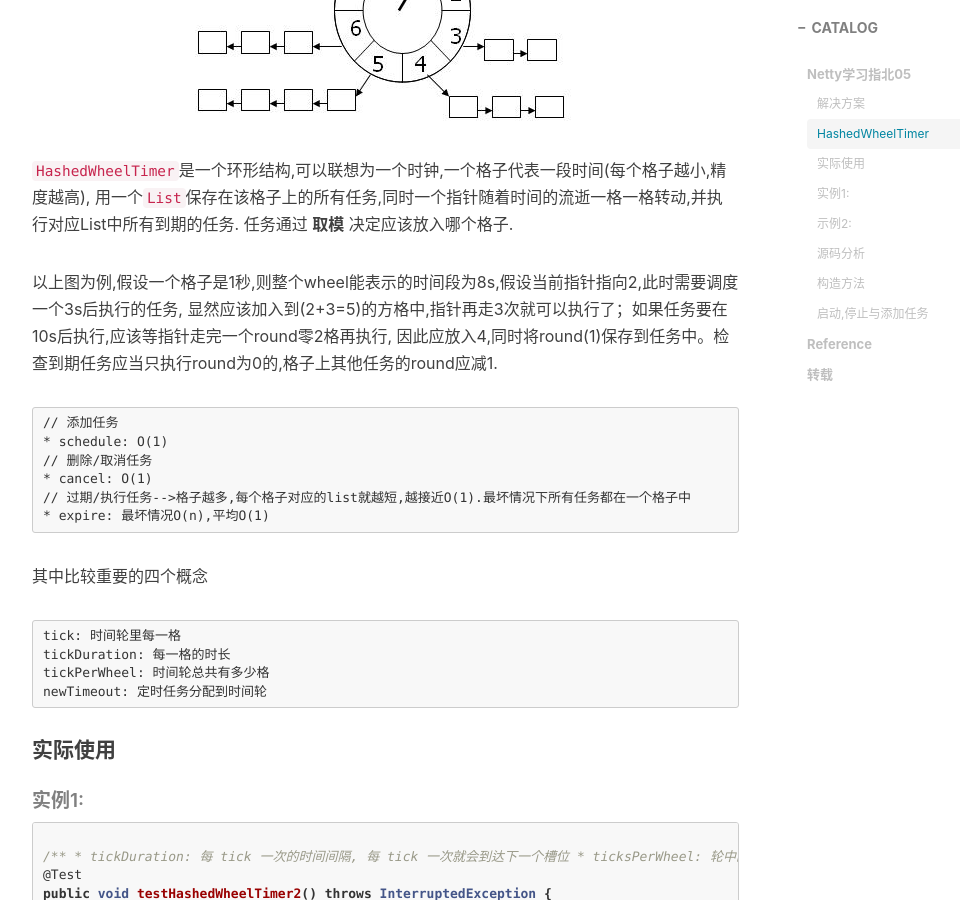
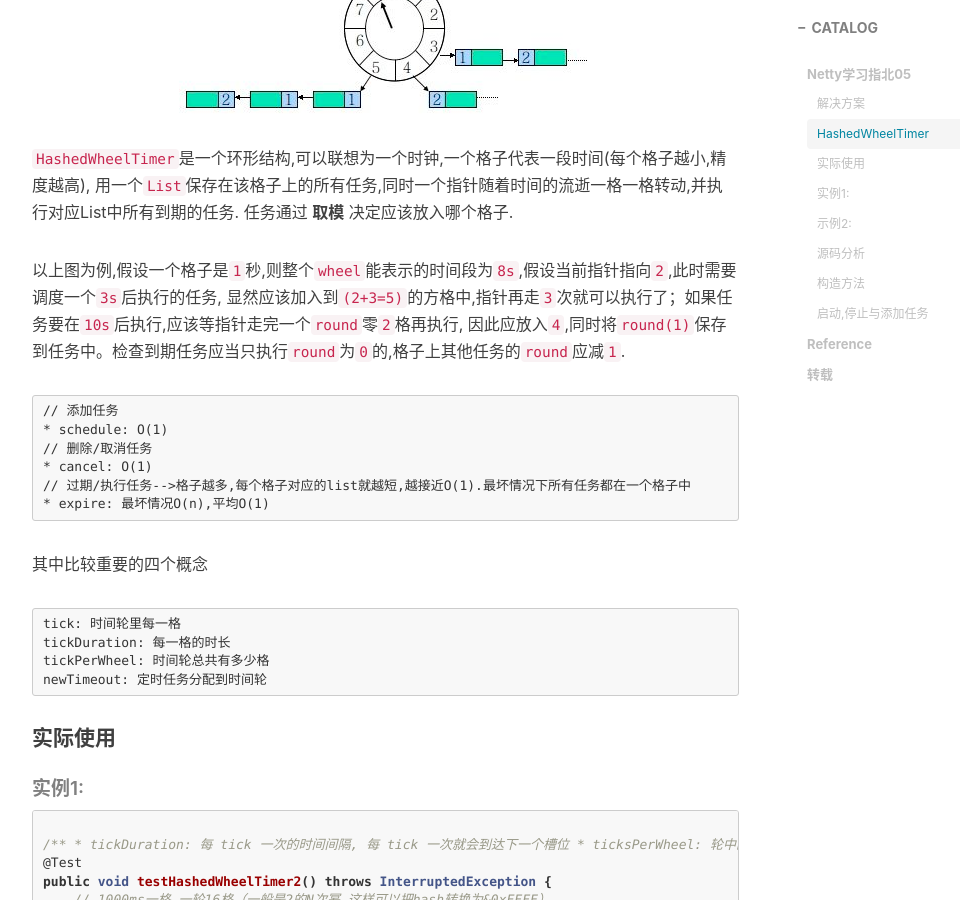
Before and after one commit to MistRay/mistray.github.io, a Jekyll site: the page built from _posts/2019-09-18-Netty学习指北05.md, in a window 1280 px wide and 900 px high, scrolled down 1178 px. Shown: the whole window, without its empty margins (233-1193 px from the left). Built offline with Jekyll 4.4.1, drawn with Linux system fonts in a browser that asks for light colours; nearby versions of some CDN libraries; comment, search, counter and statistics services are not loaded.

Commit message:
修改文章使用图片

````diff
--- a/_posts/2019-09-18-Netty学习指北05.md
+++ b/_posts/2019-09-18-Netty学习指北05.md
@@ -24,14 +24,14 @@ tags:                               #标签
 进行的实现.
 
 #### HashedWheelTimer
-![HashedWheelTimer](/img/post_img/post_2019_09_19_01.jpg)
+![HashedWheelTimer](/img/post_img/post_2019_09_19_02.jpg)
 `HashedWheelTimer`是一个环形结构,可以联想为一个时钟,一个格子代表一段时间(每个格子越小,精度越高),
 用一个`List`保存在该格子上的所有任务,同时一个指针随着时间的流逝一格一格转动,并执行对应List中所有到期的任务.
 任务通过 __取模__ 决定应该放入哪个格子.
 
-以上图为例,假设一个格子是1秒,则整个wheel能表示的时间段为8s,假设当前指针指向2,此时需要调度一个3s后执行的任务,
-显然应该加入到(2+3=5)的方格中,指针再走3次就可以执行了；如果任务要在10s后执行,应该等指针走完一个round零2格再执行,
-因此应放入4,同时将round(1)保存到任务中。检查到期任务应当只执行round为0的,格子上其他任务的round应减1.
+以上图为例,假设一个格子是`1`秒,则整个`wheel`能表示的时间段为`8s`,假设当前指针指向`2`,此时需要调度一个`3s`后执行的任务,
+显然应该加入到`(2+3=5)`的方格中,指针再走`3`次就可以执行了；如果任务要在`10s`后执行,应该等指针走完一个`round`零`2`格再执行,
+因此应放入`4`,同时将`round(1)`保存到任务中。检查到期任务应当只执行`round`为`0`的,格子上其他任务的`round`应减`1`.
 ```
 // 添加任务
 * schedule: O(1)
````
Also changed, not shown: img/post_img/post_2019_09_19_02.jpg (added).
